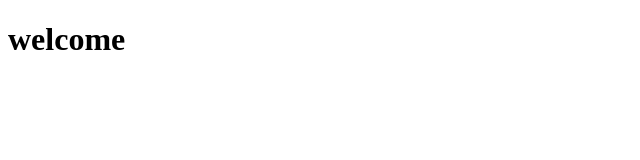
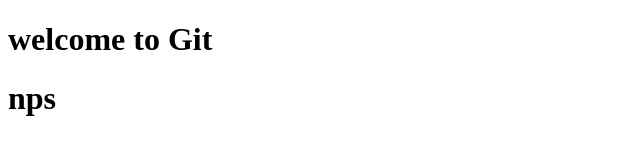
Before and after one commit to npsaro/nps, a plain HTML site: page index.html in a window 1280 px wide. Shown: the whole page, without its empty margins (0-640 px from the left). Drawn offline with Linux system fonts and the light colour scheme.

Commit message:
index.html

```diff
--- a/index.html
+++ b/index.html
@@ -6,7 +6,8 @@
     <title>Document</title>
 </head>
 <body>
-    <h1>welcome</h1>
+    <h1>welcome to Git</h1>
+    <h1> nps</h1>
 
 </body>
 </html>
```
